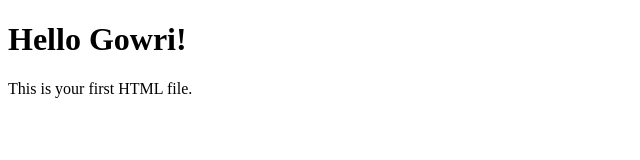
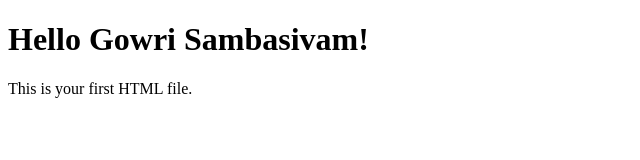
Before and after one commit to gowrisambasivam/GowriForGreenDot, a plain HTML site: page index.html in a window 1280 px wide. Shown: the whole page, without its empty margins (0-640 px from the left). Drawn offline with Linux system fonts and the light colour scheme.

Commit message:
fix: added lastname in index.html file

```diff
--- a/index.html
+++ b/index.html
@@ -4,7 +4,7 @@
     <title>My Sample Page</title>
 </head>
 <body>
-    <h1>Hello Gowri!</h1>
+    <h1>Hello Gowri Sambasivam!</h1>
     <p>This is your first HTML file.</p>
 </body>
 </html>
```
